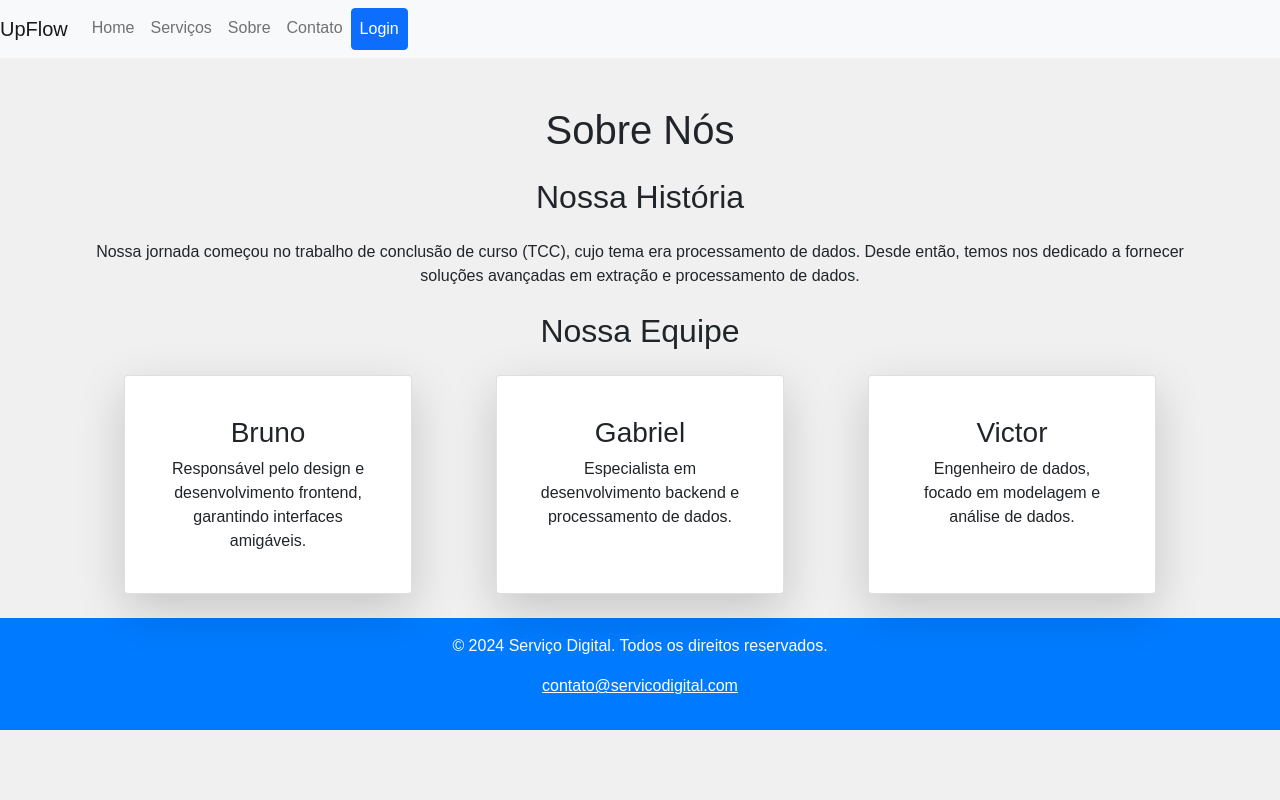
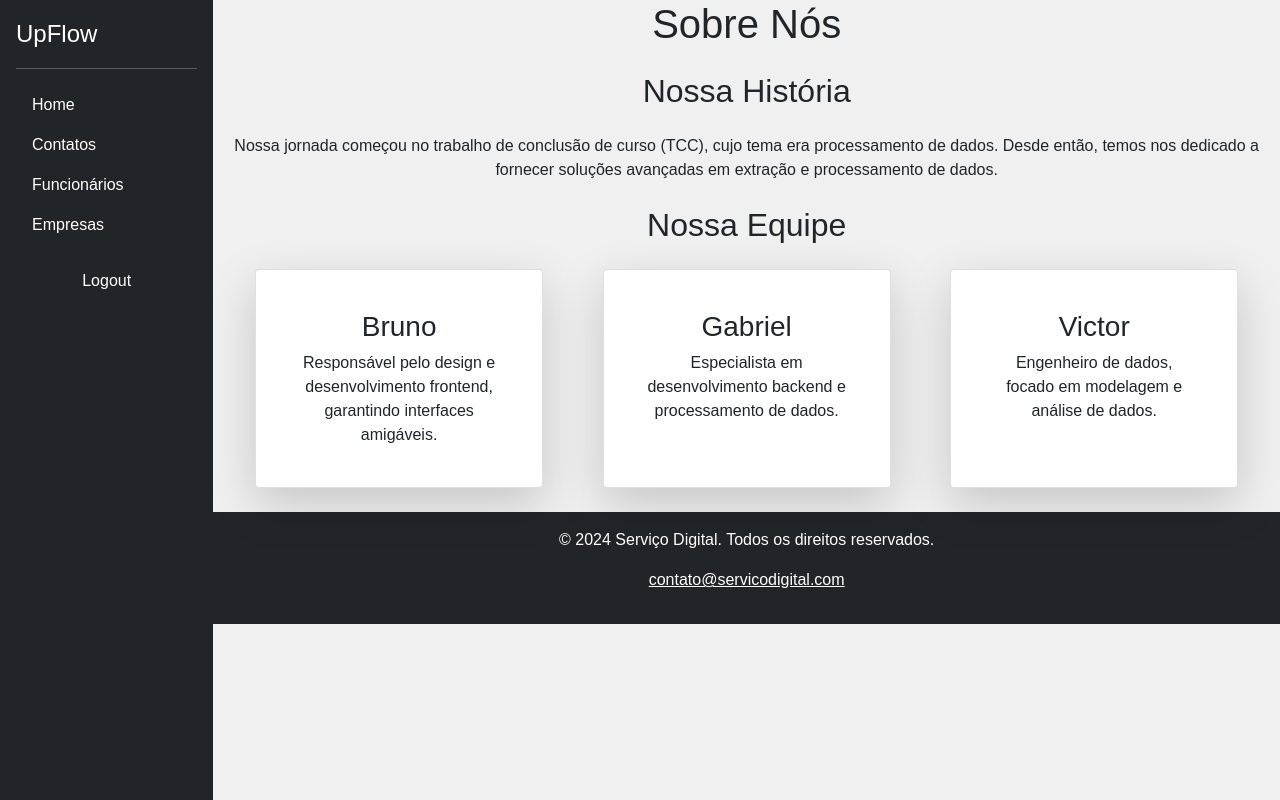
Before and after one commit to brdoliveira/upflow-flsk, a Flask app: page /about in a window 1280 px wide. Run offline with Flask 3, Linux system fonts and the light colour scheme; the visitor is signed in with stand-in values (Sample User, id 1); some libraries are stand-ins or nearby versions.

Commit message:
FEAT(template.html): Adicionando menu de usuário logado

```diff
--- a/templates/template.html
+++ b/templates/template.html
@@ -11,10 +11,38 @@
 </head>
 
 <body>
-    <div class="col-12 d-flex flex-wrap">
+    <div class="{% if session.get('logged_in') %} col-12 d-flex flex-wrap {% endif %}">
+        {% if session.get('logged_in') %}
+        <div class="d-flex flex-column flex-shrink-0 p-3 text-white bg-dark col-2" style="height: 100vh;">
+            <a href="{{ url_for('home') }}"
+                class="d-flex align-items-center mb-3 mb-md-0 me-md-auto text-white text-decoration-none">
+                <span class="fs-4">UpFlow</span>
+            </a>
+            <hr>
+            <ul class="nav nav-pills flex-column mb-auto">
+                <li class="nav-item">
+                    <a href="{{ url_for('home') }}" class="nav-link text-white">Home</a>
+                </li>
+                <li>
+                    <a href="{{ url_for('list_contacts') }}" class="nav-link text-white">Contatos</a>
+                </li>
+                <li>
+                    <a href="{{ url_for('list_employees') }}" class="nav-link text-white">Funcionários</a>
+                </li>
+                <li>
+                    <a href="{{ url_for('list_companies') }}" class="nav-link text-white">Empresas</a>
+                </li>
+                <li>
+                    <a href="{{ url_for('logout') }}" class="nav-link btn btn-primary text-white mt-3">Logout</a>
+                </li>
+            </ul>
+        </div>
+        <div class="b-example-divider"></div>
+        {% else %}
         <nav class="navbar navbar-expand-lg navbar-light bg-light col-12">
             <a class="navbar-brand" href="{{ url_for('home') }}">UpFlow</a>
-            <button class="navbar-toggler" type="button" data-toggle="collapse" data-target="#navbarNav" aria-controls="navbarNav" aria-expanded="false" aria-label="Toggle navigation">
+            <button class="navbar-toggler" type="button" data-toggle="collapse" data-target="#navbarNav"
+                aria-controls="navbarNav" aria-expanded="false" aria-label="Toggle navigation">
                 <span class="navbar-toggler-icon"></span>
             </button>
             <div class="collapse navbar-collapse" id="navbarNav">
@@ -37,7 +65,8 @@
                 </ul>
             </div>
         </nav>
-        <div class="col-12 d-flex flex-wrap justify-content-center align-items-center pt-4 mt-4">
+        {% endif %}
+        <div class="{% if session.get('logged_in') %} col-10 {% endif %}">
             <div class="container">
                 {% with messages = get_flashed_messages() %}
                 {% if messages %}
@@ -50,13 +79,14 @@
                 {% endwith %}
                 {% block conteudo %}{% endblock %}
             </div>
+            <footer class="footer mt-4 bg-dark text-white text-center py-3">
+                <p>&copy; 2024 Serviço Digital. Todos os direitos reservados.</p>
+                <p><a href="mailto:contato@servicodigital.com" class="text-white">contato@servicodigital.com</a></p>
+            </footer>
         </div>
     </div>
-    <footer class="footer mt-4">
-        <p>&copy; 2024 Serviço Digital. Todos os direitos reservados.</p>
-        <p><a href="mailto:contato@servicodigital.com" class="text-white">contato@servicodigital.com</a></p>
-    </footer>
     <script type="text/javascript" src="{{ url_for('static', filename='jquery.js') }}"></script>
+    <script type="text/javascript" src="{{ url_for('static', filename='bootstrap.js') }}"></script>
 </body>
 
 </html>
```
